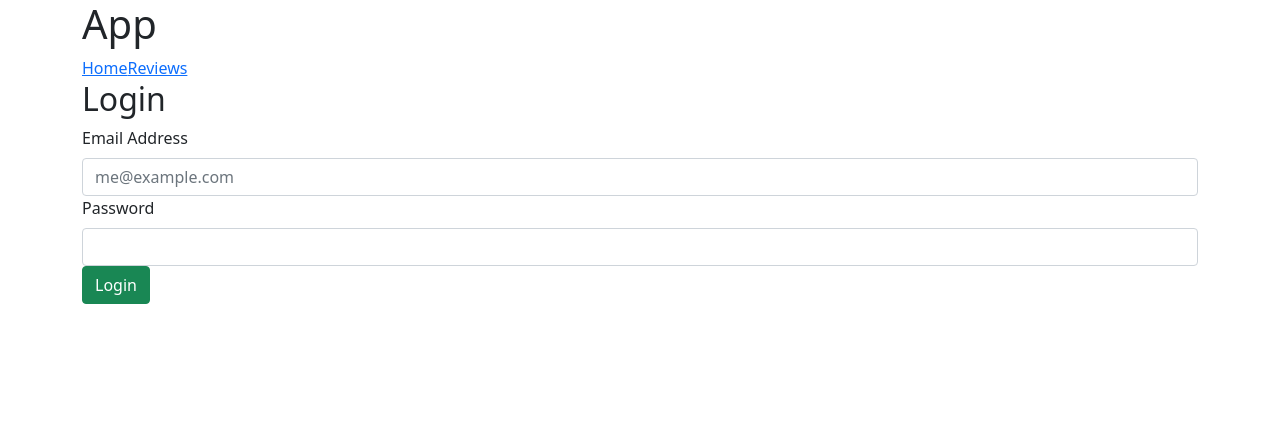
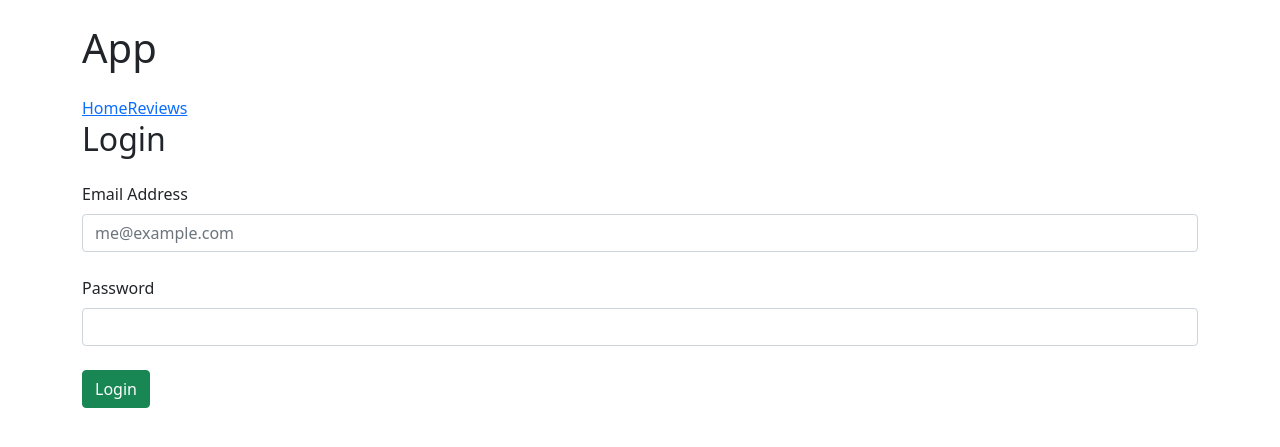
Before and after one commit to darraghenright/nginx_auth, a Flask app: template auth/templates/login.html in a window 1280 px wide. Shown: the top 447 px of the page. Run offline with Flask 2, Linux system fonts and the light colour scheme; the template is opened without the code that fills it, so the values that code supplies are empty; parts of the project's set-up code (start-up, migrations or seed data) failed here and were passed over.

Commit message:
basic bootstrap layout

```diff
--- a/app/templates/home.html
+++ b/app/templates/home.html
@@ -1,6 +1,6 @@
 {% extends "layout.html" %}
 
 {% block body %}
-    <h2>Home</h2>
+    <h2 class="mb-4">Home</h2>
     <p>Welcome authenticated user!</p>
 {% endblock %}
--- a/app/templates/layout.html
+++ b/app/templates/layout.html
@@ -9,8 +9,8 @@
         <link href="https://cdn.jsdelivr.net/npm/bootstrap@5.0.0-beta2/dist/css/bootstrap.min.css" rel="stylesheet" integrity="sha384-BmbxuPwQa2lc/FVzBcNJ7UAyJxM6wuqIj61tLrc4wSX0szH/Ev+nYRRuWlolflfl" crossorigin="anonymous">
     </head>
     <body>
-        <div class="container">
-            <h1>App</h1>
+        <div class="container my-4">
+            <h1 class="mb-4">App</h1>
             <nav class="nav">
                 <a href="/">Home</a>
                 <a href="/reviews">Reviews</a>
--- a/app/templates/reviews.html
+++ b/app/templates/reviews.html
@@ -1,6 +1,6 @@
 {% extends "layout.html" %}
 
 {% block body %}
-    <h2>Reviews</h2>
+    <h2 class="mb-4">Reviews</h2>
     <p>Welcome authenticated user!</p>
 {% endblock %}
--- a/auth/templates/layout.html
+++ b/auth/templates/layout.html
@@ -9,8 +9,8 @@
         <link href="https://cdn.jsdelivr.net/npm/bootstrap@5.0.0-beta2/dist/css/bootstrap.min.css" rel="stylesheet" integrity="sha384-BmbxuPwQa2lc/FVzBcNJ7UAyJxM6wuqIj61tLrc4wSX0szH/Ev+nYRRuWlolflfl" crossorigin="anonymous">
     </head>
     <body>
-        <div class="container">
-            <h1>Auth</h1>
+        <div class="container my-4">
+            <h1 class="mb-4">Auth</h1>
             {% block body %}{% endblock %}
         </div>
     </body>
--- a/auth/templates/login.html
+++ b/auth/templates/login.html
@@ -1,16 +1,16 @@
 {% extends "layout.html" %}
 
 {% block body %}
-    <h2>Login</h2>
+    <h2 class="mb-4">Login</h2>
     <form method="post">
-        <div>
+        <div class="mb-4">
             <label class="form-label" for="email">Email Address</label>
             <input class="form-control" id="email" type="text" placeholder="me@example.com">
-        <div>
-        <div>
+        </div>
+        <div class="mb-4">
             <label class="form-label" for="password">Password</label>
             <input class="form-control" id="password" type="password">
-        <div>
+        </div>
         <button class="btn btn-success" type="submit">Login</button>
     </form>
 {% endblock %}
```
